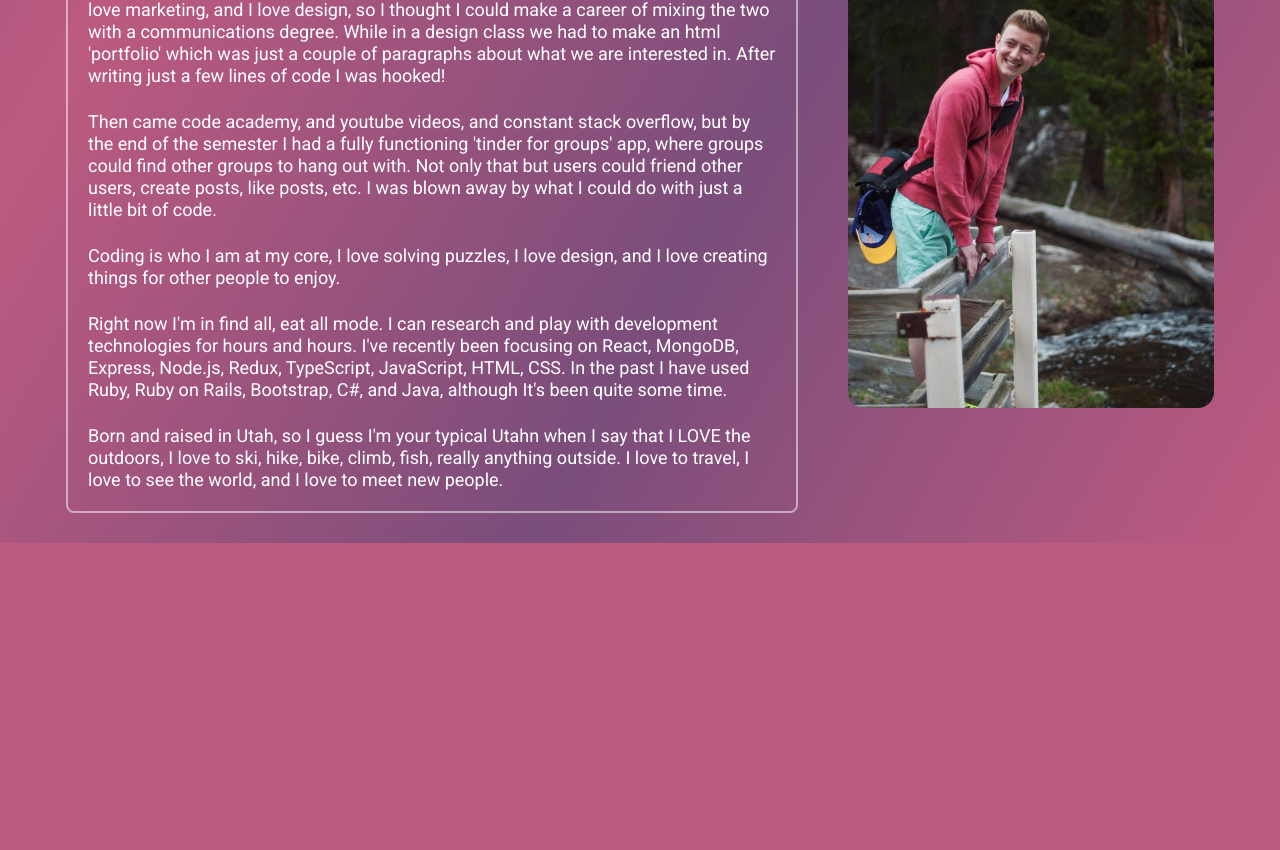
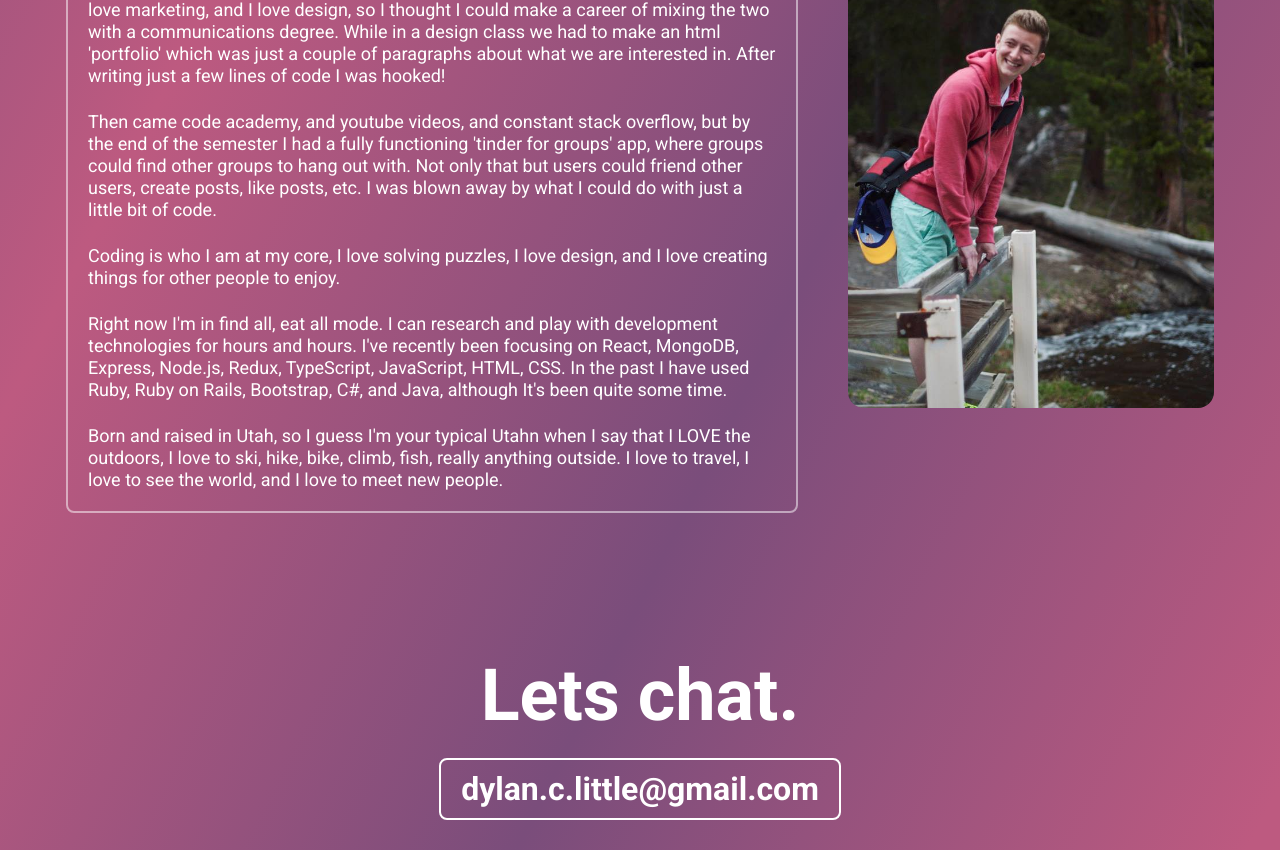
Before and after one commit to dlittle1/react-portfolio, a React (Create React App) app: page / in a window 1280 px wide. Shown: the part 1708-2558 px from the top of the page. Before the commit the page ends 2251 px from the top, so only its background shows below. Built offline with nearby package versions, Linux system fonts and the light colour scheme; some icons are missing.

Commit message:
add email to homepage

```diff
--- a/src/App.js
+++ b/src/App.js
@@ -7,6 +7,7 @@ import Project from './pages/Project';
 import Resume from './pages/Resume';
 import { BrowserRouter, Routes, Route } from 'react-router-dom';
 import './styles/mobile.css';
+import Footer from './pages/Footer';
 function App() {
   const homeRef = useRef(null);
   const projectsRef = useRef(null);
@@ -30,6 +31,7 @@ function App() {
                 <Home refProp={homeRef} projectsRef={projectsRef} />
                 <Projects refProp={projectsRef} />
                 <About refProp={aboutRef} />
+                <Footer />
               </>
             }
           />
--- a/src/components/component-styles/projectsNavbar.css
+++ b/src/components/component-styles/projectsNavbar.css
@@ -4,7 +4,7 @@
   position: fixed;
   top: 0;
   width: calc(100% - 60px);
-  z-index: 100;
+  z-index: 1;
   box-shadow: 0px 2px 4px rgba(0, 0, 0, 0.25);
   border-bottom-left-radius: 0.5rem;
   border-bottom-right-radius: 0.5rem;
--- /dev/null
+++ b/src/pages/Footer.js
@@ -0,0 +1,21 @@
+import React from 'react';
+import '../styles/footer.css';
+
+const Footer = () => {
+  return (
+    <footer className='footer'>
+      <div className='footer-container'>
+        <div className='footer-greeting'>
+          <h1>Lets chat.</h1>
+        </div>
+        <div className='footer-contact'>
+          <a href='mailto:dylanclittle@gmail.com'>
+            <h2>dylan.c.little@gmail.com</h2>
+          </a>
+        </div>
+      </div>
+    </footer>
+  );
+};
+
+export default Footer;
--- a/src/pages/Home.js
+++ b/src/pages/Home.js
@@ -1,6 +1,7 @@
 import React from 'react';
 import '../styles/home.css';
 import { FontAwesomeIcon } from '@fortawesome/react-fontawesome';
+import { faTimes } from '@fortawesome/free-solid-svg-icons';
 import ReactTooltip from 'react-tooltip';
 import { HashLink } from 'react-router-hash-link';
 import socialLinks from '../data/socialLinks';
@@ -40,6 +41,7 @@ const Home = (props) => {
           </div>
 
           <div className='home-button-container'>
+            <div className='home-buttons'>
               <HashLink
                 smooth
                 to={`/#projects`}
@@ -48,6 +50,7 @@ const Home = (props) => {
               >
                 View Projects
               </HashLink>
+            </div>
             <DevIcons />
             <div className='home-button-links'>
               {socialLinks.map((button, index) => (
--- /dev/null
+++ b/src/styles/footer.css
@@ -0,0 +1,24 @@
+.footer {
+  margin-top: 120px;
+}
+
+.footer-container {
+  display: flex;
+  flex-direction: column;
+  justify-content: center;
+  align-items: center;
+  gap: 20px;
+  width: 100%;
+}
+
+.footer-contact a {
+  text-decoration: none;
+  color: white;
+  transition: all 0.3s ease-in-out;
+}
+
+.footer-contact h2 {
+  padding: 10px 20px;
+  border: 2px solid white;
+  border-radius: 0.5rem;
+}
--- a/src/styles/home.css
+++ b/src/styles/home.css
@@ -154,6 +154,15 @@
   width: 100%;
 }
 
+.home-buttons {
+  display: flex;
+  flex-direction: row;
+  justify-content: center;
+  align-items: center;
+  gap: 40px;
+  width: 100%;
+}
+
 .home-button {
   background-color: transparent;
   border: 1px solid white;
--- a/src/styles/navbar.css
+++ b/src/styles/navbar.css
@@ -21,12 +21,11 @@
   flex-direction: row;
   justify-content: center;
   align-items: center;
-  gap: 50px;
+  gap: 40px;
   width: 100%;
 }
 
 .nav-links-social {
   justify-content: center;
   align-items: center;
-  gap: 40px;
 }
```
Lines whose indentation alone changed are shown as unchanged.
